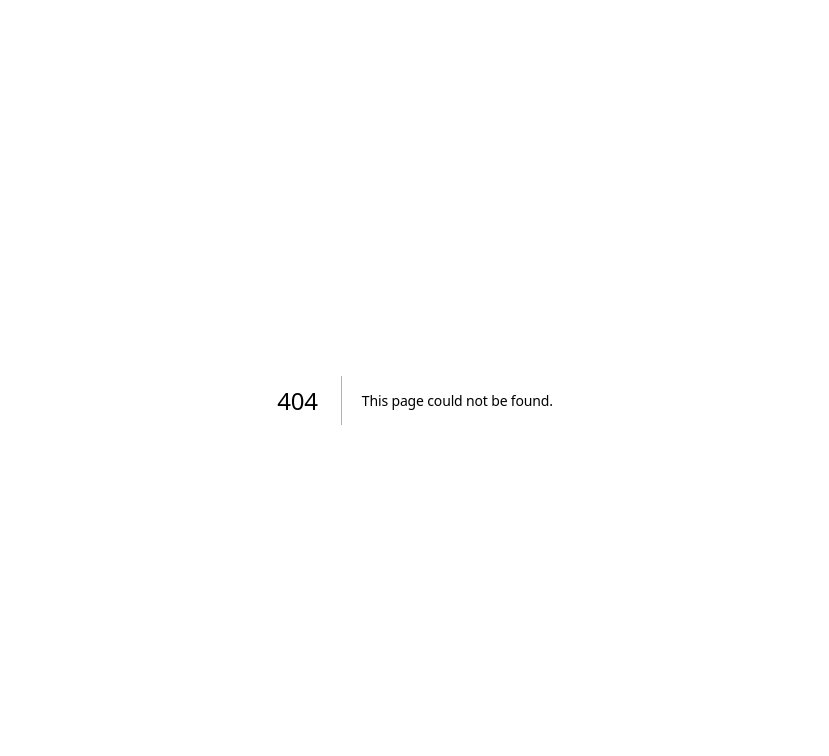
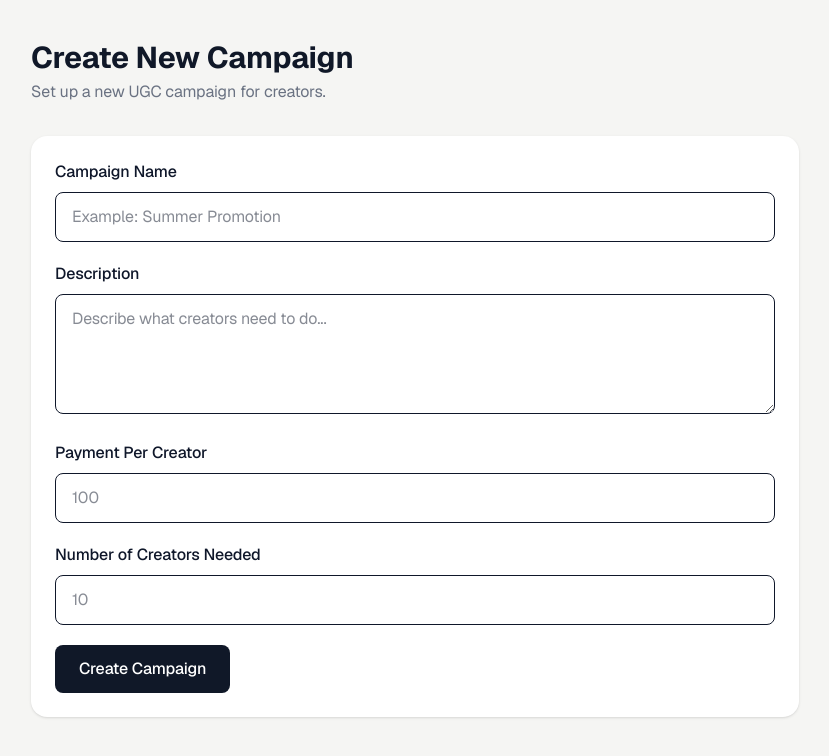
Before and after one commit to Maxxiz7777/ugc-goat, a Next.js app: page /admin/campaigns/new in a window 1280 px wide. Before the commit this address had no page. Shown: the top 756 px of the page, without its empty margins (225-1054 px from the left). Built offline with nearby package versions, Linux system fonts and the light colour scheme.

Commit message:
Add login system

```diff
--- /dev/null
+++ b/app/admin/campaigns/new/page.tsx
@@ -0,0 +1,71 @@
+export default function NewCampaignPage() {
+  return (
+    <main className="min-h-screen bg-[#f5f5f3] p-6 md:p-10">
+      <div className="max-w-3xl mx-auto">
+
+        <h1 className="text-3xl font-bold text-gray-900">
+          Create New Campaign
+        </h1>
+
+        <p className="text-gray-500 mt-1 mb-8">
+          Set up a new UGC campaign for creators.
+        </p>
+
+        <div className="bg-white rounded-2xl shadow-sm p-6 space-y-5">
+
+          <div>
+            <label className="block font-medium mb-2">
+              Campaign Name
+            </label>
+
+            <input
+              type="text"
+              placeholder="Example: Summer Promotion"
+              className="w-full border rounded-lg px-4 py-3"
+            />
+          </div>
+
+          <div>
+            <label className="block font-medium mb-2">
+              Description
+            </label>
+
+            <textarea
+              placeholder="Describe what creators need to do..."
+              className="w-full border rounded-lg px-4 py-3 min-h-[120px]"
+            />
+          </div>
+
+          <div>
+            <label className="block font-medium mb-2">
+              Payment Per Creator
+            </label>
+
+            <input
+              type="number"
+              placeholder="100"
+              className="w-full border rounded-lg px-4 py-3"
+            />
+          </div>
+
+          <div>
+            <label className="block font-medium mb-2">
+              Number of Creators Needed
+            </label>
+
+            <input
+              type="number"
+              placeholder="10"
+              className="w-full border rounded-lg px-4 py-3"
+            />
+          </div>
+
+          <button className="bg-gray-900 text-white px-6 py-3 rounded-lg font-medium">
+            Create Campaign
+          </button>
+
+        </div>
+      </div>
+    </main>
+  );
+}
--- a/app/admin/page.tsx
+++ b/app/admin/page.tsx
@@ -14,9 +14,14 @@ export default function AdminPage() {
             </p>
           </div>
 
-          <button className="bg-gray-900 text-white px-5 py-3 rounded-lg font-medium">
-            + Create Campaign
-          </button>
+          <button
+  onClick={() => window.location.href = "/admin/campaigns/new"}
+  className="bg-gray-900 text-white px-5 py-3 rounded-lg font-medium"
+>
+  + Create Campaign
+</button>
+
+
         </div>
 
         {/* Stats */}
```
